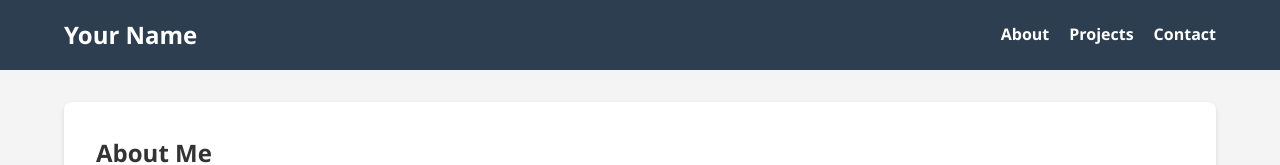
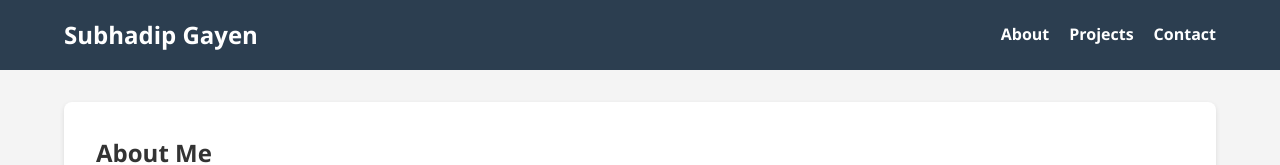
Before and after one commit to Sgayen07/Sgayen07.github.io, a plain HTML site: page index.html in a window 1280 px wide. Shown: the top 165 px of the page. Drawn offline with Linux system fonts and the light colour scheme.

Commit message:
Update index.html

```diff
--- a/index.html
+++ b/index.html
@@ -3,14 +3,14 @@
 <head>
     <meta charset="UTF-8">
     <meta name="viewport" content="width=device-width, initial-scale=1.0">
-    <title>Your Name | Portfolio</title>
+    <title>Subhadip Gayen | Portfolio</title>
     <link rel="stylesheet" href="style.css">
 </head>
 <body>
 
     <header>
         <nav>
-            <h1>Your Name</h1>
+            <h1>Subhadip Gayen</h1>
             <ul>
                 <li><a href="#about">About</a></li>
                 <li><a href="#projects">Projects</a></li>
```
